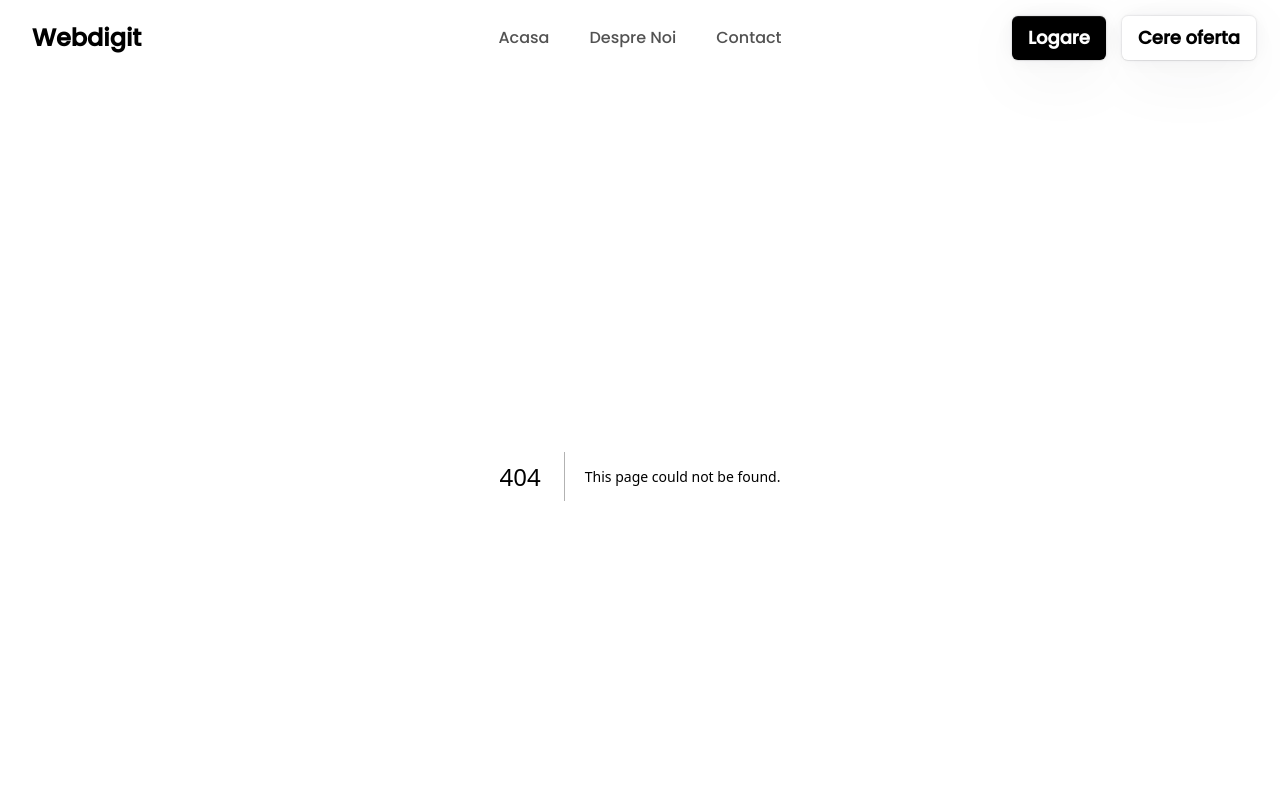
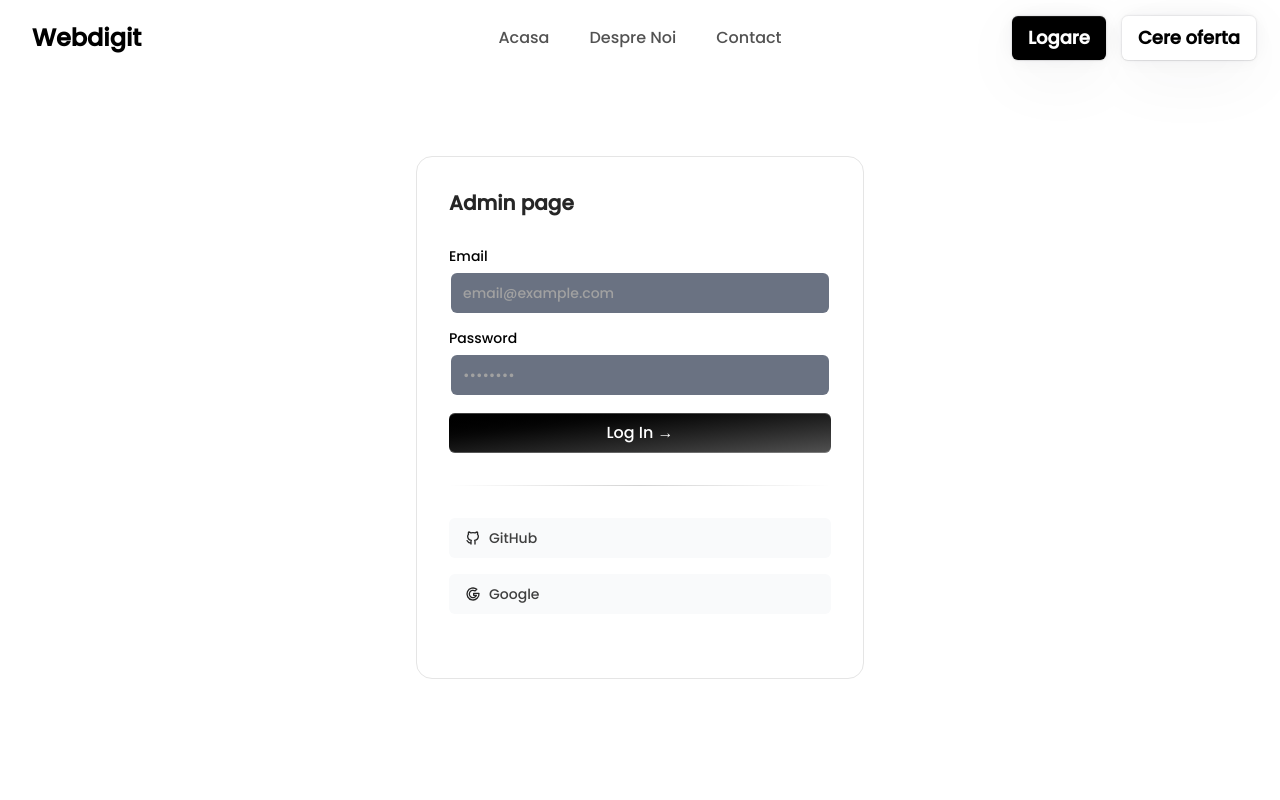
Before and after one commit to lazarelvis/webdigit-it-solutions, a Next.js app: page /logare in a window 1280 px wide. Before the commit this address had no page. Shown: the top 800 px of the page. Built offline with nearby package versions, Linux system fonts and the light colour scheme.

Commit message:
Log in page added and indigo color added on home page

```diff
--- a/package.json
+++ b/package.json
@@ -10,6 +10,7 @@
   },
   "dependencies": {
     "@headlessui/react": "^2.2.2",
+    "@radix-ui/react-label": "^2.1.4",
     "@tabler/icons-react": "^3.31.0",
     "@tailwindcss/cli": "^4.0.17",
     "clsx": "^2.1.1",
--- /dev/null
+++ b/src/app/components/LogIn/ui/input.js
@@ -0,0 +1,50 @@
+// Input component extends from shadcnui - https://ui.shadcn.com/docs/components/input
+"use client";
+import * as React from "react";
+import { cn } from "../../../Lib/utils";
+import { useMotionTemplate, useMotionValue, motion } from "motion/react";
+
+const Input = React.forwardRef(({ className, type, ...props }, ref) => {
+  const radius = 100; // change this to increase the rdaius of the hover effect
+  const [visible, setVisible] = React.useState(false);
+
+  let mouseX = useMotionValue(0);
+  let mouseY = useMotionValue(0);
+
+  function handleMouseMove({ currentTarget, clientX, clientY }) {
+    let { left, top } = currentTarget.getBoundingClientRect();
+
+    mouseX.set(clientX - left);
+    mouseY.set(clientY - top);
+  }
+  return (
+    <motion.div
+      style={{
+        background: useMotionTemplate`
+      radial-gradient(
+        ${visible ? radius + "px" : "0px"} circle at ${mouseX}px ${mouseY}px,
+        #3b82f6,
+        transparent 80%
+      )
+    `,
+      }}
+      onMouseMove={handleMouseMove}
+      onMouseEnter={() => setVisible(true)}
+      onMouseLeave={() => setVisible(false)}
+      className="group/input rounded-lg p-[2px] transition duration-300"
+    >
+      <input
+        type={type}
+        className={cn(
+          `shadow-input dark:placeholder-text-neutral-600 flex h-10 w-full rounded-md border-none bg-gray-500 px-3 py-2 text-sm text-black transition duration-400 group-hover/input:shadow-none file:border-0 file:bg-transparent file:text-sm file:font-medium placeholder:text-neutral-400 focus-visible:ring-[2px] focus-visible:ring-neutral-400 focus-visible:outline-none disabled:cursor-not-allowed disabled:opacity-50 dark:bg-gray-50 dark:text-white dark:shadow-[0px_0px_1px_1px_#404040] dark:focus-visible:ring-neutral-600`,
+          className
+        )}
+        ref={ref}
+        {...props}
+      />
+    </motion.div>
+  );
+});
+Input.displayName = "Input";
+
+export { Input };
--- /dev/null
+++ b/src/app/components/LogIn/ui/label.js
@@ -0,0 +1,21 @@
+// Label component extends from shadcnui - https://ui.shadcn.com/docs/components/label
+
+"use client";
+import * as React from "react";
+import * as LabelPrimitive from "@radix-ui/react-label";
+
+import { cn } from "../../../Lib/utils";
+
+const Label = React.forwardRef(({ className, ...props }, ref) => (
+  <LabelPrimitive.Root
+    ref={ref}
+    className={cn(
+      "text-sm font-medium text-black dark:text-gray-500 leading-none peer-disabled:cursor-not-allowed peer-disabled:opacity-70",
+      className
+    )}
+    {...props}
+  />
+));
+Label.displayName = LabelPrimitive.Root.displayName;
+
+export { Label };
--- a/src/app/components/LogoClouds/index.js
+++ b/src/app/components/LogoClouds/index.js
@@ -5,9 +5,6 @@ export default function LogoClouds() {
     // bg white removed
     <div className="py-18 sm:py-22">
       <div className="mx-auto max-w-7xl px-6 lg:px-8">
-        <h2 className="text-center text-lg/8 font-semibold text-gray-900 sm:text-xl">
-          Tehnologii web si librarii folosite pentru crearea aplicatiilor
-        </h2>
         <div className="mx-auto mt-10 grid max-w-lg grid-cols-4 items-center gap-x-8 gap-y-10 sm:max-w-xl sm:grid-cols-6 sm:gap-x-10 lg:mx-0 lg:max-w-none lg:grid-cols-5">
           <Image
             className="col-span-2 max-h-18 w-full object-contain lg:col-span-1"
--- a/src/app/components/Navbar/resizable-navbar-demo.js
+++ b/src/app/components/Navbar/resizable-navbar-demo.js
@@ -44,7 +44,10 @@ export default function NavbarDemo() {
             variant={isnothomepage ? `dark` : `primary`}
           />
           <div className="flex items-center gap-4">
-            <NavbarButton variant={isnothomepage ? `dark` : `secondary`}>
+            <NavbarButton
+              href="/logare"
+              variant={isnothomepage ? `dark` : `secondary`}
+            >
               Logare
             </NavbarButton>
             <NavbarButton href="/contact" variant="primary">
--- a/src/app/components/Portoflio/ui/porfolio-card.js
+++ b/src/app/components/Portoflio/ui/porfolio-card.js
@@ -51,7 +51,7 @@ export default function PortfolioCard() {
                 {item.description2}
               </p>
             </div>
-            <div className="mt-4 h-px w-6 bg-[#00d4ff]"></div>
+            <div className="mt-4 h-px w-6 bg-indigo-600"></div>
             <div className="mt-6">
               <a
                 href={item.linkPreview}
--- a/src/app/components/Pricing/index.js
+++ b/src/app/components/Pricing/index.js
@@ -55,7 +55,7 @@ export default function Pricing() {
         />
       </div>
       <div className="mx-auto max-w-4xl text-center">
-        <h2 className="text-base/7 font-semibold text-[#00d4ff]">
+        <h2 className="text-base/7 font-semibold text-indigo-600">
           Prețuri site prezentare
         </h2>
         <p className="mt-2 text-4xl font-semibold tracking-tight text-balance text-gray-900 sm:text-6xl">
@@ -85,7 +85,7 @@ export default function Pricing() {
             <h3
               id={tier.id}
               className={classNames(
-                tier.featured ? "text-[#00d4ff]" : "text-[#00d4ff]",
+                tier.featured ? "text-indigo-600" : "text-indigo-600",
                 "text-base/7 font-semibold"
               )}
             >
@@ -155,8 +155,8 @@ export default function Pricing() {
               aria-describedby={tier.id}
               className={classNames(
                 tier.featured
-                  ? "bg-[#00d4ff] text-[#0a2540] shadow-xs hover:bg-indigo-400 focus-visible:outline-indigo-500"
-                  : "text-[#0a2540] ring-1 ring-[#00d4ff] ring-inset hover:ring-indigo-300 focus-visible:outline-indigo-600",
+                  ? "bg-indigo-600 text-white shadow-xs hover:bg-indigo-400 focus-visible:outline-indigo-500"
+                  : "text-indigo-600 ring-1 ring-indigo-600 ring-inset hover:ring-indigo-300 focus-visible:outline-indigo-600",
                 "mt-8 block rounded-md px-3.5 py-2.5 text-center text-sm font-semibold focus-visible:outline-2 focus-visible:outline-offset-2 sm:mt-10"
               )}
             >
--- /dev/null
+++ b/src/app/logare/page.js
@@ -0,0 +1,82 @@
+"use client";
+import React from "react";
+import { Label } from "../components/LogIn/ui/label";
+import { Input } from "../components/LogIn/ui/input";
+import { cn } from "../Lib/utils";
+import { IconBrandGithub, IconBrandGoogle } from "@tabler/icons-react";
+
+export default function SignupFormDemo() {
+  const handleSubmit = (e) => {
+    e.preventDefault();
+    console.log("Form submitted");
+  };
+  return (
+    <div className="py-20 h-screen">
+      <div className="shadow-input mx-auto  border-1 border-solid border-neutral-200 w-full max-w-md rounded-none bg-white p-4 md:rounded-2xl md:p-8 dark:bg-white">
+        <h2 className="text-xl font-bold text-neutral-800 dark:text-gray-900">
+          Admin page
+        </h2>
+
+        <form className="my-8" onSubmit={handleSubmit}>
+          <LabelInputContainer className="mb-4">
+            <Label htmlFor="email">Email</Label>
+            <Input id="email" placeholder="email@example.com" type="email" />
+          </LabelInputContainer>
+          <LabelInputContainer className="mb-4">
+            <Label htmlFor="password">Password</Label>
+            <Input id="password" placeholder="••••••••" type="password" />
+          </LabelInputContainer>
+          <button
+            className="group/btn relative block h-10 w-full rounded-md bg-gradient-to-br from-black to-neutral-600 font-medium text-white shadow-[0px_1px_0px_0px_#ffffff40_inset,0px_-1px_0px_0px_#ffffff40_inset] dark:bg-zinc-800 dark:from-zinc-900 dark:to-zinc-900 dark:shadow-[0px_1px_0px_0px_#27272a_inset,0px_-1px_0px_0px_#27272a_inset]"
+            type="submit"
+          >
+            Log In &rarr;
+            <BottomGradient />
+          </button>
+
+          <div className="my-8 h-[1px] w-full bg-gradient-to-r from-transparent via-neutral-300 to-transparent dark:via-neutral-700" />
+
+          <div className="flex flex-col space-y-4">
+            <button
+              className="group/btn shadow-input relative flex h-10 w-full items-center justify-start space-x-2 rounded-md bg-gray-50 px-4 font-medium text-black dark:bg-zinc-900 dark:shadow-[0px_0px_1px_1px_#262626]"
+              type="submit"
+            >
+              <IconBrandGithub className="h-4 w-4 text-neutral-800 dark:text-neutral-300" />
+              <span className="text-sm text-neutral-700 dark:text-neutral-300">
+                GitHub
+              </span>
+              <BottomGradient />
+            </button>
+            <button
+              className="group/btn shadow-input relative flex h-10 w-full items-center justify-start space-x-2 rounded-md bg-gray-50 px-4 font-medium text-black dark:bg-zinc-900 dark:shadow-[0px_0px_1px_1px_#262626]"
+              type="submit"
+            >
+              <IconBrandGoogle className="h-4 w-4 text-neutral-800 dark:text-neutral-300" />
+              <span className="text-sm text-neutral-700 dark:text-neutral-300">
+                Google
+              </span>
+              <BottomGradient />
+            </button>
+          </div>
+        </form>
+      </div>
+    </div>
+  );
+}
+
+const BottomGradient = () => {
+  return (
+    <>
+      <span className="absolute inset-x-0 -bottom-px block h-px w-full bg-gradient-to-r from-transparent via-cyan-500 to-transparent opacity-0 transition duration-500 group-hover/btn:opacity-100" />
+      <span className="absolute inset-x-10 -bottom-px mx-auto block h-px w-1/2 bg-gradient-to-r from-transparent via-indigo-500 to-transparent opacity-0 blur-sm transition duration-500 group-hover/btn:opacity-100" />
+    </>
+  );
+};
+
+const LabelInputContainer = ({ children, className }) => {
+  return (
+    <div className={cn("flex w-full flex-col space-y-2", className)}>
+      {children}
+    </div>
+  );
+};
```
Also changed, not shown: 1 other file (tests, documents, lock files or other folders).
